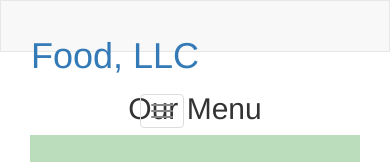
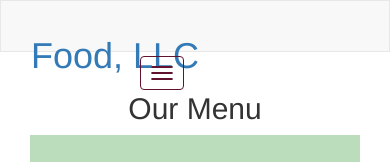
Before and after one commit to vineet5724/coursera-test, a plain HTML site: page index.html in a window 390 px wide. Shown: the top 162 px of the page. Drawn offline with Linux system fonts and the light colour scheme.

Commit message:
Update styles.css

```diff
--- a/CSS/styles.css
+++ b/CSS/styles.css
@@ -26,7 +26,13 @@ div > p {
   .navbar-brand {
     margin-left: 15px;
   }
-
+  .navbar-header button.navbar-toggle, .navbar-header .icon-bar {
+  border: 1px solid #61122f;
+}
+.navbar-header button.navbar-toggle {
+  clear: both;
+  margin-top: -30px;
+}
   .content-cell {
     margin-left: 15px;
     margin-right: 15px;
```
